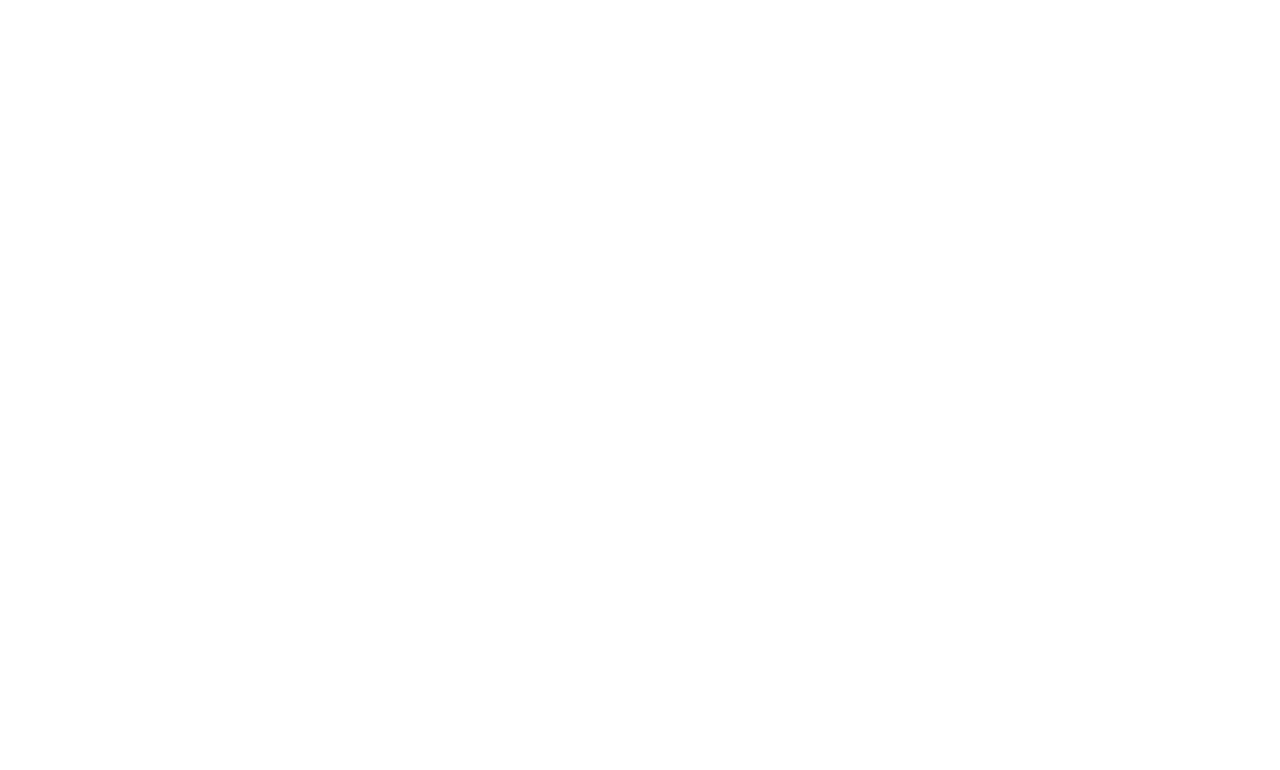
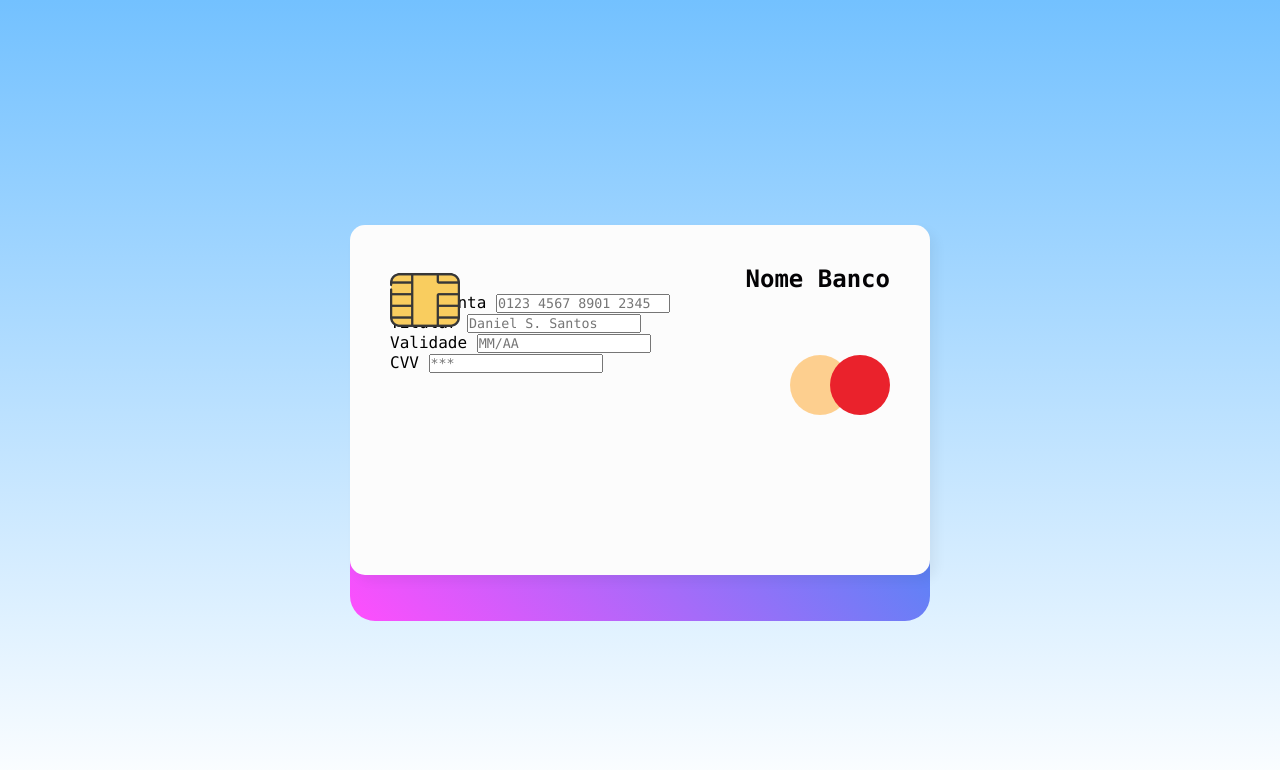
Before and after one commit to devdanielsilva/Formulario-de-Checkout-para-Pagamentos, a plain HTML site: page index.html in a window 1280 px wide. Drawn offline with Linux system fonts and the light colour scheme.

Commit message:
Progress

```diff
--- a/index.html
+++ b/index.html
@@ -4,9 +4,40 @@
     <meta charset="UTF-8">
     <meta name="viewport" content="width=device-width, initial-scale=1.0">
     <title>Checkout</title>
-    <link rel="stylesheet" href="/css/style.css">
+    <link rel="stylesheet" href="/style/style.css">
 </head>
 <body>
+    <div class="payment">
+        <div class="bg"></div>
+        <div class="card">
+            <img src="images/chip.png" class="chip" alt="Imagem do Chip do Cartão">
+            <div class="logo"></div>
+            <div class="contentCard">
+                <h2 class="bankName" contenteditable="true">Nome Banco</h2>
+                <form>
+                    <div class="inputbox">
+                        <span>N° . Conta</span>
+                        <input type="text" placeholder="0123 4567 8901 2345" maxlength="19">
+                    </div>
+                    <div class="inputbox">
+                        <span>Titular</span>
+                        <input type="text" placeholder="Daniel S. Santos">
+                    </div>
+                    <div class="group">
+                        <div class="inputbox">
+                            <span>Validade</span>
+                            <input type="text" placeholder="MM/AA" maxlength="5">
+                        </div>
+                        <div class="inputbox">
+                            <span>CVV</span>
+                            <input type="password" placeholder="***" maxlength="3">
+                        </div>
+                    </div>
+                </form>
+            </div>
+        </div>
+        <button class="btn">Confirmar e Pagar!</button>
+    </div>
 
 </body>
 </html>
--- /dev/null
+++ b/style/style.css
@@ -0,0 +1,66 @@
+@import url("https://fonts.googleapis.com/css2?family=Share+Tech+Mono&display=swap");
+
+* {
+  margin: 0;
+  padding: 0;
+  box-sizing: border-box;
+  font-family: consolas;
+}
+
+body {
+  display: flex;
+  justify-content: center;
+  align-items: center;
+  min-height: 100vh;
+  background: linear-gradient(#73c1ff, #fff);
+}
+
+.payment {
+  position: relative;
+  display: flex;
+  justify-content: center;
+  align-items: center;
+  /*flex-direction: column;*/
+}
+
+.payment .bg {
+  position: absolute;
+  top: -60px;
+  width: 580px;
+  height: 290px;
+  background: linear-gradient(225deg, #2196f3, #ff4efd);
+  border-radius: 25px;
+}
+
+.payment .card {
+  position: absolute;
+  width: 580px;
+  height: 350px;
+  background: #fcfcfc;
+  border-radius: 15px;
+  padding: 40px;
+  box-shadow: 6px 6px 12px rgba(0, 0, 0, 0.05);
+}
+
+.payment .card .chip {
+  position: absolute;
+  max-width: 70px;
+}
+
+.payment .card .logo {
+  position: absolute;
+  top: 130px;
+  right: 40px;
+  width: 60px;
+  height: 60px;
+  background: #ea222c;
+  border-radius: 50%;
+  box-shadow: -40px 0 0 rgba(255, 164, 36, 0.5);
+}
+
+.bankName {
+  color: #040305;
+  text-align: end;
+  width: 100%;
+  outline: none;
+}
```
Also changed, not shown: css/style.css (deleted), images/chip.png (added).
